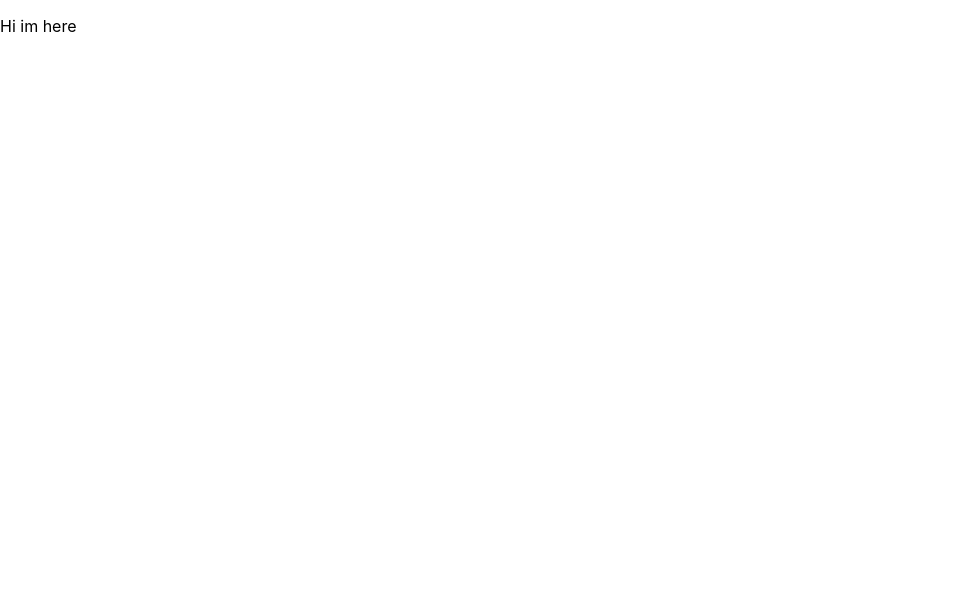
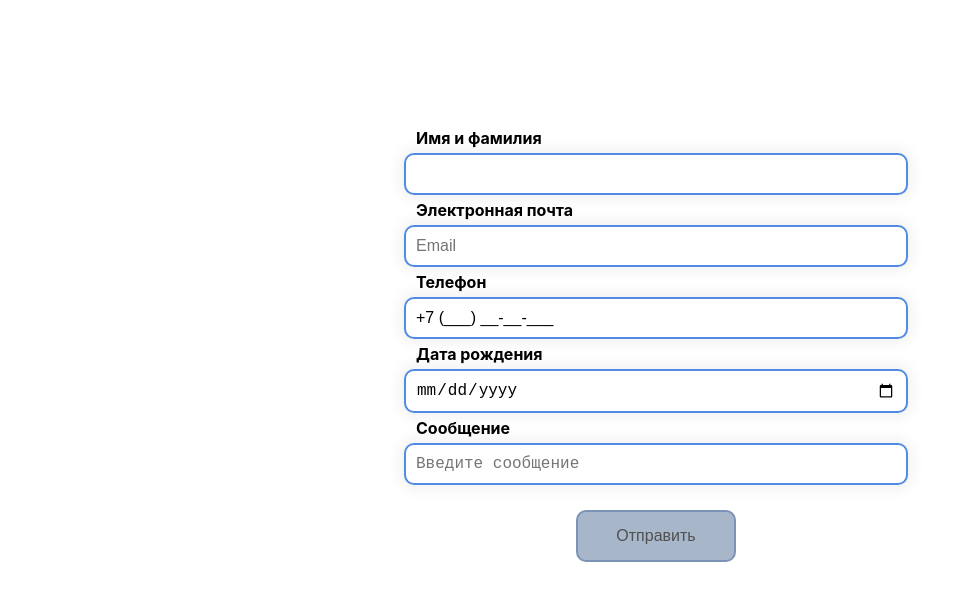
Before and after one commit to RomanPolianski/test-task-seobility, a React (Vite) app: page / in a window 1280 px wide. Shown: the top 600 px of the page, without its empty margins (0-970 px from the left). Built offline with nearby package versions, Linux system fonts and the light colour scheme.

Commit message:
install packages

```diff
--- a/src/App.tsx
+++ b/src/App.tsx
@@ -1,7 +1,12 @@
+import Form from './components/Form';
+import './App.scss';
+
 const App = () => {
-    return (
-        <p>Hi im here</p>
-    )
-}
+  return (
+    <div className="form">
+      <Form />
+    </div>
+  );
+};
 
 export default App;
--- a/tsconfig.json
+++ b/tsconfig.json
@@ -5,7 +5,7 @@
     "lib": ["DOM", "DOM.Iterable", "ESNext"],
     "allowJs": false,
     "skipLibCheck": true,
-    "esModuleInterop": false,
+    "esModuleInterop": true,
     "allowSyntheticDefaultImports": true,
     "strict": true,
     "forceConsistentCasingInFileNames": true,
@@ -14,7 +14,7 @@
     "resolveJsonModule": true,
     "isolatedModules": true,
     "noEmit": true,
-    "jsx": "react-jsx"
+    "jsx": "react-jsx",
   },
   "include": ["src"],
   "references": [{ "path": "./tsconfig.node.json" }]
```
Also changed, not shown: package.json (+9 -1 lines), 1 other file (tests, documents, lock files or other folders).
